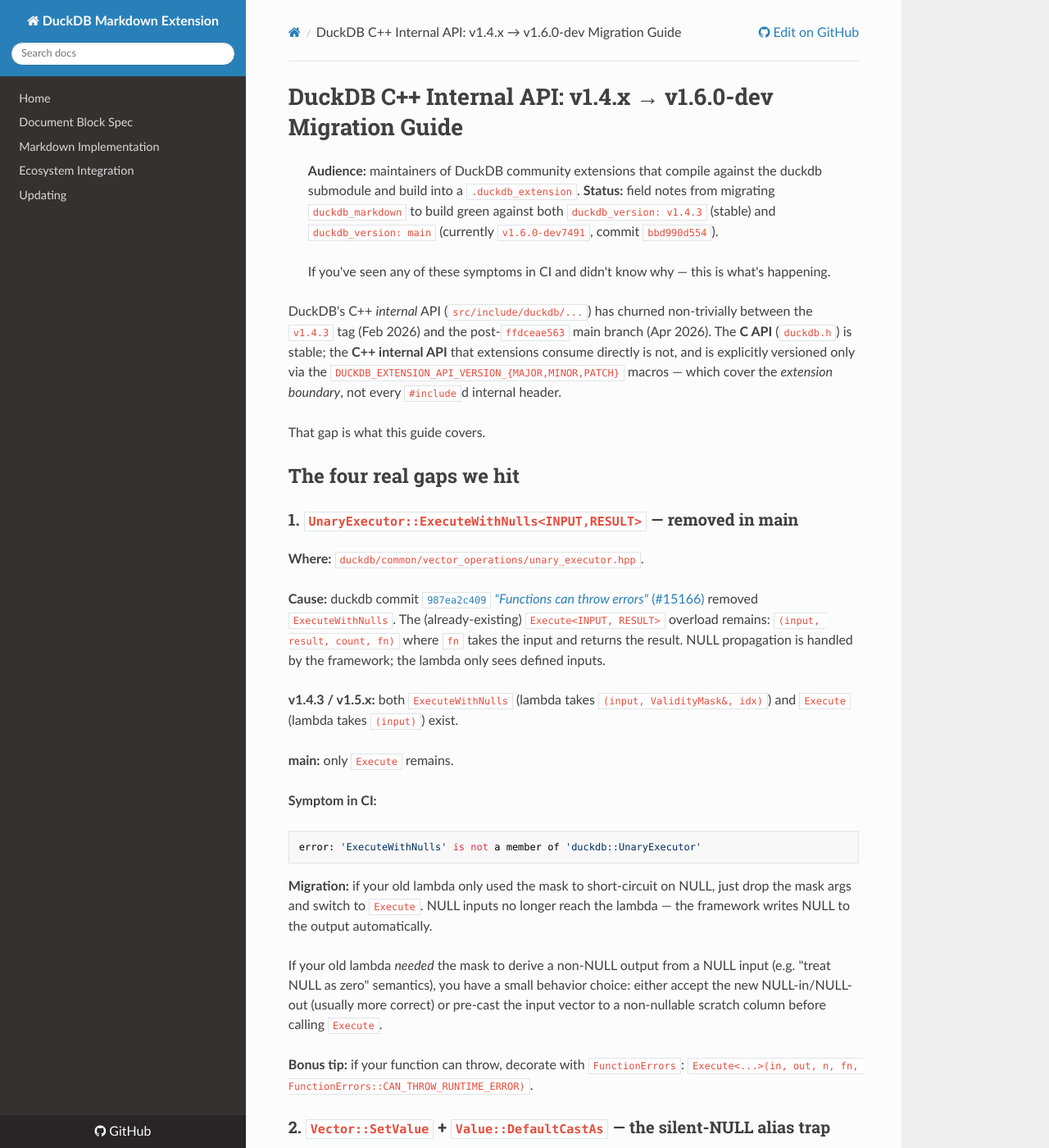
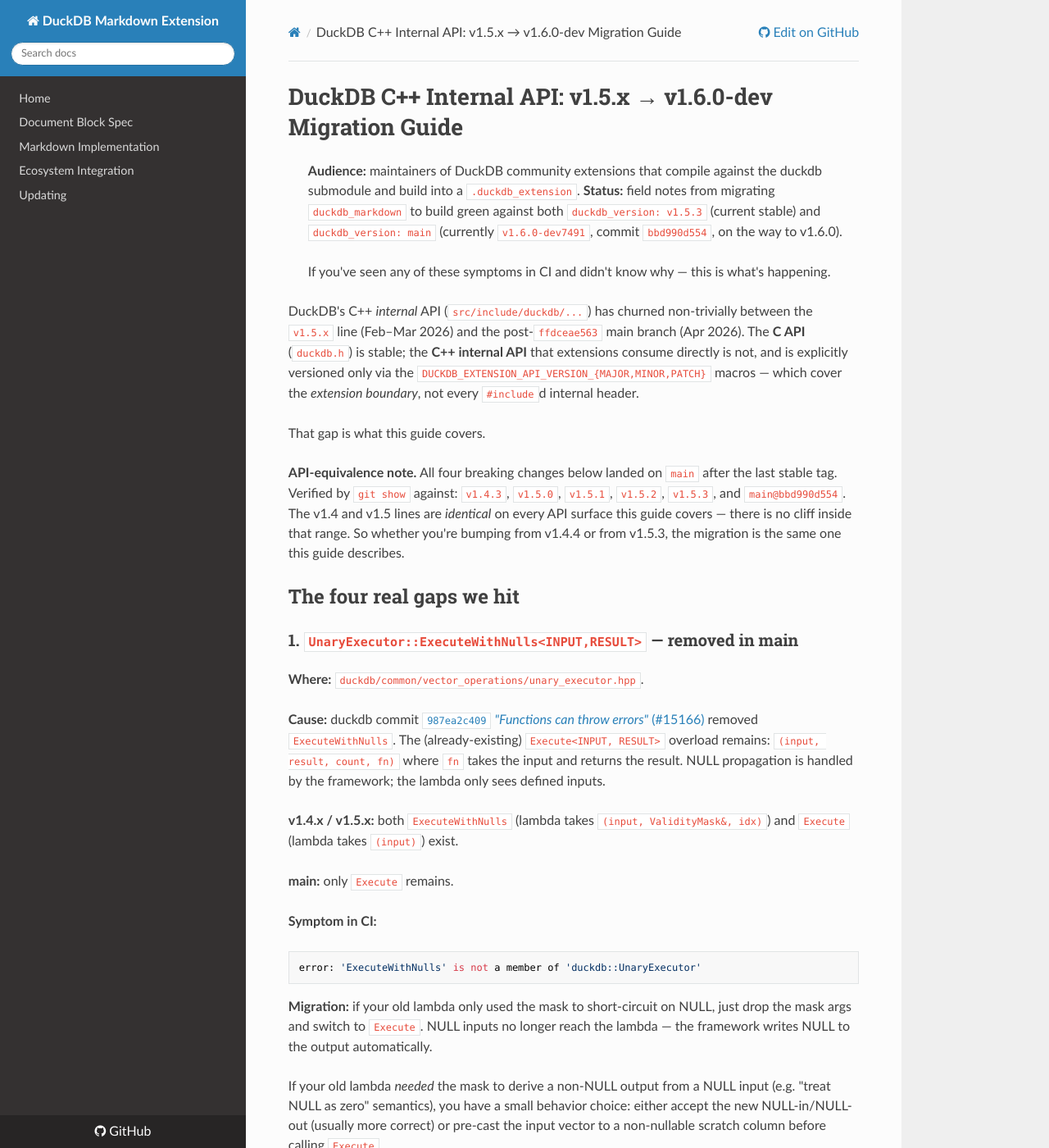
Before and after one commit to teaguesterling/duckdb_markdown, an MkDocs documentation site: the page built from docs/DUCKDB_API_MIGRATION.md, in a window 1280 px wide and 1400 px high. Shown: the whole window at 82% size. Built offline with MkDocs 1.6.1, drawn with Linux system fonts in a browser that asks for light colours; nearby versions of some CDN libraries; some of the changed text lies outside the part shown.

Commit message:
ci: bump stable matrix v1.4.3 -> v1.5.3 (current duckdb stable)
DuckDB has shipped v1.5.0 -> v1.5.3 since the workflow was first written.
The API surface is identical between v1.4.x and v1.5.x for every gap
this PR addresses (UnaryExecutor::ExecuteWithNulls / VectorStringBuffer::
SetValue / DataChunk::SetCardinality / FlatVector const-split), so the
bump is mechanical -- our SFINAE shim continues to dispatch correctly
because neither v1.4.x nor v1.5.x have SetChildCardinality.

Verified by `git show v1.4.3:` / `v1.5.0:` / `v1.5.1:` / `v1.5.2:` /
`v1.5.3:` against the duckdb upstream headers -- the four API surfaces
are bit-identical across that range. Documented in
docs/DUCKDB_API_MIGRATION.md (also updated to describe the v1.5 line
instead of v1.4-only).

Extension-ci-tools' newest tagged branch is v1.5.2 (no v1.5.3 yet); it
compiles against duckdb v1.5.3 cleanly. Both duckdb_version inputs and
the `uses:` workflow ref are bumped.

Co-Authored-By: Claude Opus 4.7 <noreply@anthropic.com>

````diff
--- a/docs/DUCKDB_API_MIGRATION.md
+++ b/docs/DUCKDB_API_MIGRATION.md
@@ -1,22 +1,30 @@
-# DuckDB C++ Internal API: v1.4.x → v1.6.0-dev Migration Guide
+# DuckDB C++ Internal API: v1.5.x → v1.6.0-dev Migration Guide
 
 > **Audience:** maintainers of DuckDB community extensions that compile
 > against the duckdb submodule and build into a `.duckdb_extension`.
 > **Status:** field notes from migrating `duckdb_markdown` to build green
-> against both `duckdb_version: v1.4.3` (stable) and `duckdb_version: main`
-> (currently `v1.6.0-dev7491`, commit `bbd990d554`).
+> against both `duckdb_version: v1.5.3` (current stable) and
+> `duckdb_version: main` (currently `v1.6.0-dev7491`, commit `bbd990d554`,
+> on the way to v1.6.0).
 >
 > If you've seen any of these symptoms in CI and didn't know why —
 > this is what's happening.
 
 DuckDB's C++ *internal* API (`src/include/duckdb/...`) has churned non-trivially
-between the `v1.4.3` tag (Feb 2026) and the post-`ffdceae563` main branch
+between the `v1.5.x` line (Feb–Mar 2026) and the post-`ffdceae563` main branch
 (Apr 2026). The **C API** (`duckdb.h`) is stable; the **C++ internal API**
 that extensions consume directly is not, and is explicitly versioned only via
 the `DUCKDB_EXTENSION_API_VERSION_{MAJOR,MINOR,PATCH}` macros — which cover
 the *extension boundary*, not every `#include`d internal header.
 
 That gap is what this guide covers.
+
+**API-equivalence note.** All four breaking changes below landed on `main`
+after the last stable tag. Verified by `git show` against:
+`v1.4.3`, `v1.5.0`, `v1.5.1`, `v1.5.2`, `v1.5.3`, and `main@bbd990d554`.
+The v1.4 and v1.5 lines are *identical* on every API surface this guide
+covers — there is no cliff inside that range. So whether you're bumping from
+v1.4.4 or from v1.5.3, the migration is the same one this guide describes.
 
 ## The four real gaps we hit
 
@@ -87,7 +95,7 @@ and `LIST<STRUCT<...>>` when your `Value::MAP` / `Value::STRUCT` / `Value::LIST`
 constructor produces a type that's structurally similar but not bitwise-equal
 to the column's bind-time type.
 
-**v1.4.3:** the old `Vector::SetValue` implementation tolerated alias mismatches
+**v1.4.x / v1.5.x:** the old `Vector::SetValue` implementation tolerated alias mismatches
 silently (copied the data because the InternalType matched). Tests passed.
 
 **main:** new path strict; silent NULL.
@@ -117,7 +125,7 @@ output.data[col].SetValue(idx, val.CastAs(context, output.data[col].GetType()));
 
 `Value::CastAs(ClientContext&, target_type)` uses the **catalog's** cast set,
 which DOES include your extension-registered casts. Also handles structural
-mismatches in complex types. Both `v1.4.3` and `main` have this signature.
+mismatches in complex types. Both `v1.4.x` / `v1.5.x` and `main` have this signature.
 
 Wrap it in a small helper so the intent is clear:
 
@@ -152,10 +160,10 @@ some others) now consult each vector's `Size()` *in addition to* the chunk's
 data via `SetValue`.
 
 A new sibling `DataChunk::SetChildCardinality(N)` was added that calls
-`FlatVector::SetSize(v, N)` on every child vector. `v1.4.3` has neither
+`FlatVector::SetSize(v, N)` on every child vector. `v1.4.x` / `v1.5.x` has neither
 `SetChildCardinality` nor `FlatVector::SetSize`.
 
-**v1.4.3:** `SetCardinality` is the only API; vectors don't track size
+**v1.4.x / v1.5.x:** `SetCardinality` is the only API; vectors don't track size
 individually; query operators read `chunk.count` only. Works.
 
 **main:** `SetCardinality` does not propagate; you must call
@@ -209,7 +217,7 @@ inline void SetCardinalityPropagating(Chunk &chunk, idx_t count) {
 
 Then everywhere you used to write `output.SetCardinality(N)`, use
 `your_ext_compat::SetCardinalityPropagating(output, N)`. SFINAE picks the right
-call at compile time, so the same source compiles against both `v1.4.3` and
+call at compile time, so the same source compiles against both `v1.5.x` and
 `main` with no `#if` ladders.
 
 ### 4. `FlatVector::GetData<T>` and `Validity` split into const + Mutable
@@ -220,7 +228,7 @@ call at compile time, so the same source compiles against both `v1.4.3` and
 enforce write-discipline. New `GetDataMutable<T>` / `ValidityMutable` overloads
 exist for writes.
 
-**v1.4.3:** unified accessors return non-const (`T *GetData<T>(Vector&)`,
+**v1.4.x / v1.5.x:** unified accessors return non-const (`T *GetData<T>(Vector&)`,
 `ValidityMask &Validity(Vector&)`).
 
 **main:** const-returning by default; need `GetDataMutable<T>` and
@@ -241,7 +249,7 @@ auto *data = const_cast<string_t *>(FlatVector::GetData<string_t>(vec));
 data[idx] = StringVector::AddString(vec, str);
 ```
 
-This is a no-op on `v1.4.3` (whose `GetData<T>(Vector&)` already returns
+This is a no-op on `v1.4.x` / `v1.5.x` (whose `GetData<T>(Vector&)` already returns
 non-const) and a stripping cast on `main`. It's safe because the underlying
 vector is non-const — we just happen to access its data through a const
 overload — but it's an unmistakable code smell, so keep the use narrow.
@@ -266,7 +274,7 @@ pin, work through these in order:
       on duckdb main and `SetCardinality` on v1.4.x / v1.5.x. See §3.
 - [ ] **If you have direct `FlatVector::GetData<T>` writes, audit them.** If the
       cast site can be migrated to `SetValueCasted`, prefer that. Otherwise
-      wrap the write in a `const_cast` (no-op on v1.4.3, required on main).
+      wrap the write in a `const_cast` (no-op on v1.4.x / v1.5.x, required on main).
 - [ ] **Run `make format-check` against your bumped submodule.** The
       `.clang-format` config tightened slightly; `make format-fix` is the
       easiest catch-up.
````
Also changed, not shown: other parts of docs/DUCKDB_API_MIGRATION.md (+1 -1 lines), 1 other file.
